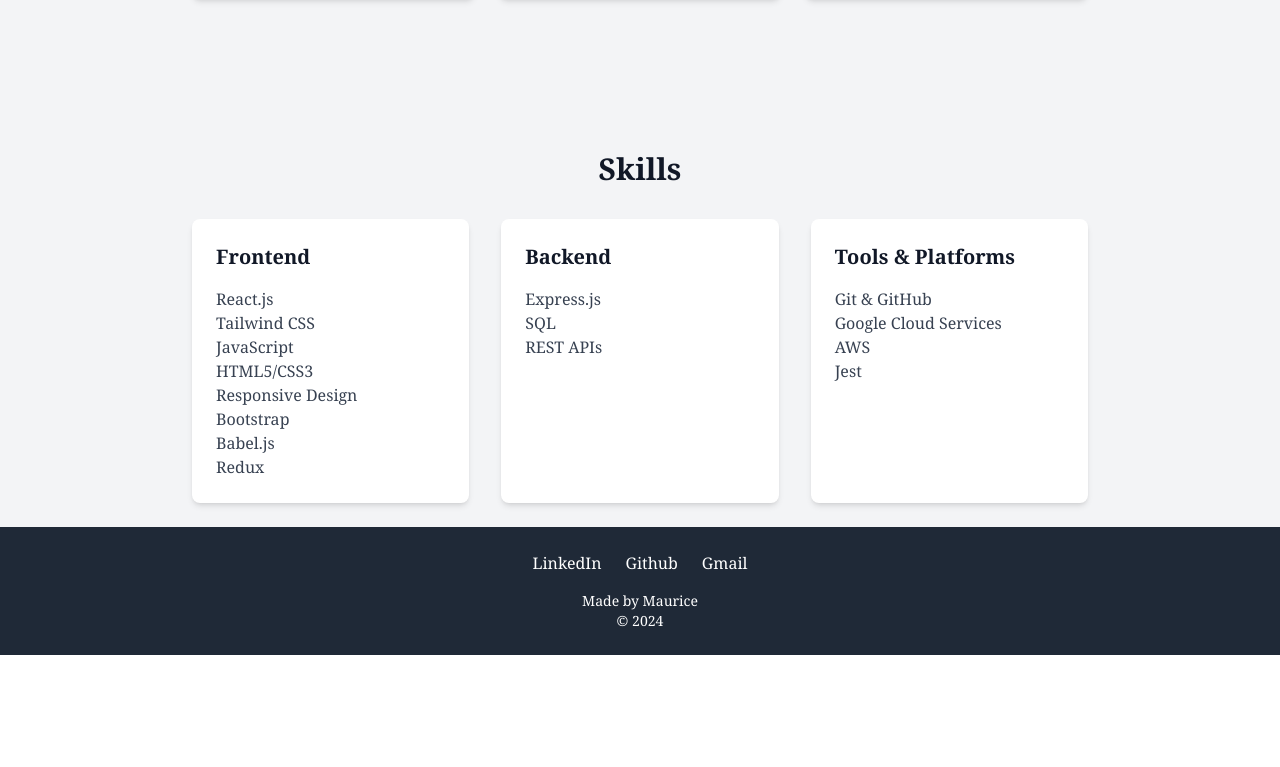
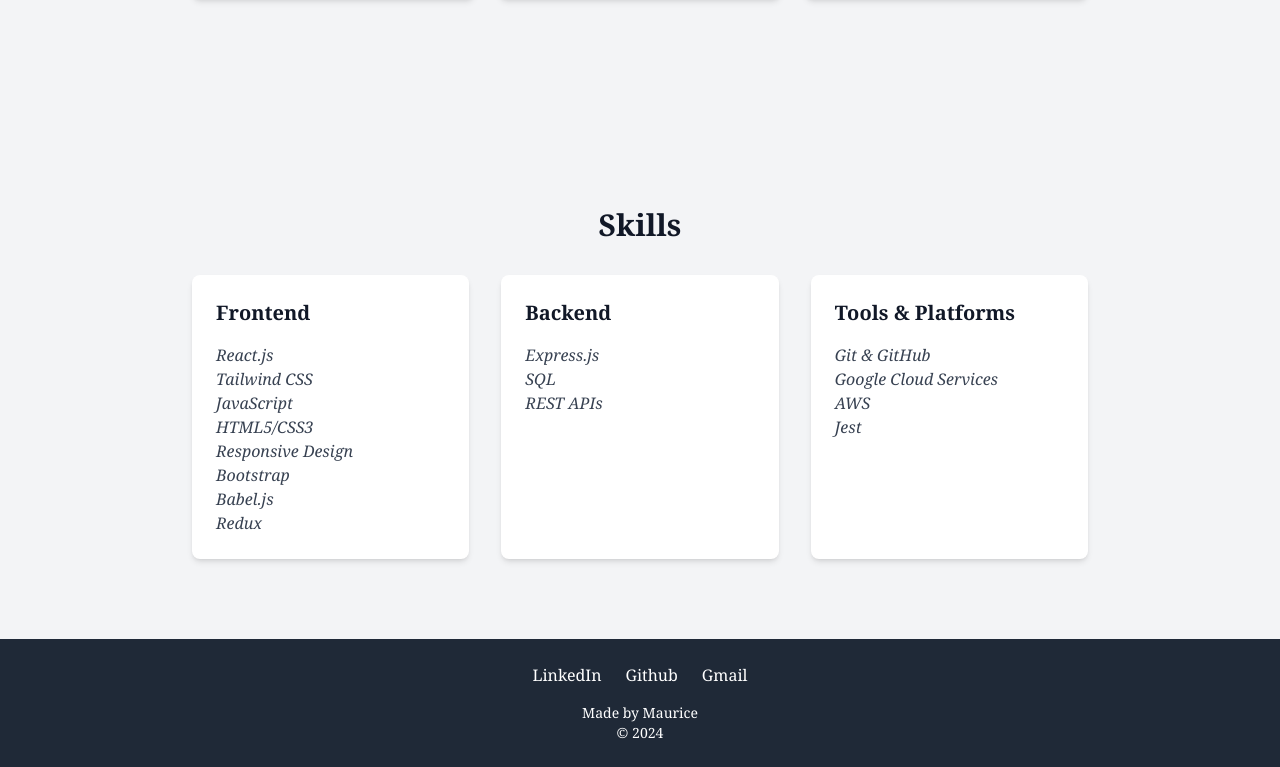
Before and after one commit to MAURICEDS0UZA/new_portfolio, a React (Vite) app in the folder portfolio/: page / in a window 1280 px wide. Shown: the part 1309-2076 px from the top of the page. Before the commit the page ends 1964 px from the top, so only its background shows below. Built offline with nearby package versions, Linux system fonts and the light colour scheme.

Commit message:
Feat : Applied grid to Skill container.

```diff
--- a/portfolio/src/Components/Skill.jsx
+++ b/portfolio/src/Components/Skill.jsx
@@ -2,12 +2,12 @@
 
 const Skills = () => {
   return (
-    <section className=" bg-gray-100 p-6 font-serif ">
+    <section className="  p-6  py-20 bg-gray-100  font-serif ">
       <div className="max-w-4xl mx-auto">
         <h2 className="text-3xl font-bold mb-8 text-center text-gray-900">
           Skills
         </h2>
-        <div className="grid grid-cols-1 sm:grid-cols-2 lg:grid-cols-3 gap-8">
+        <div className="grid grid-cols-1 sm:grid-cols-2 lg:grid-cols-3 gap-8 ">
           {SKILLS.map((skillCategory, index) => (
             <div key={index} className="bg-white p-6 rounded-lg shadow-md">
               <h3 className="text-xl font-semibold mb-4 text-gray-900">
@@ -15,7 +15,9 @@
               </h3>
               <ul className="  text-gray-700">
                 {skillCategory.skills.map((skill, idx) => (
-                  <li key={idx}>{skill}</li>
+                  <li key={idx} className="italic">
+                    {skill}
+                  </li>
                 ))}
               </ul>
             </div>
```
